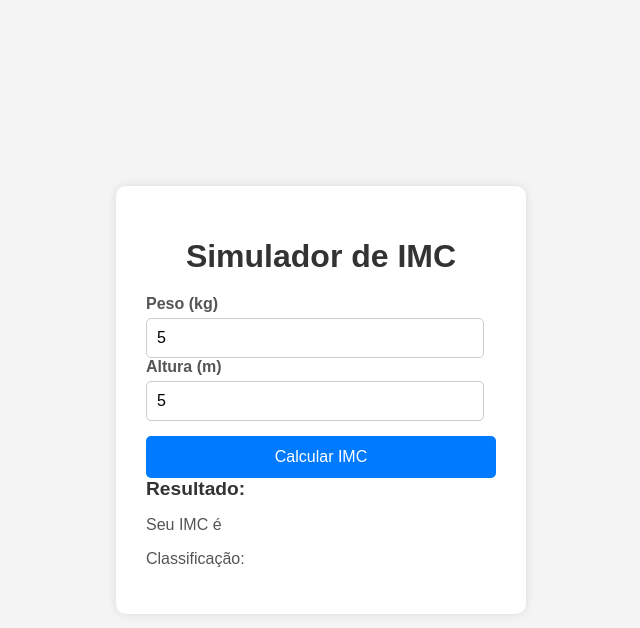
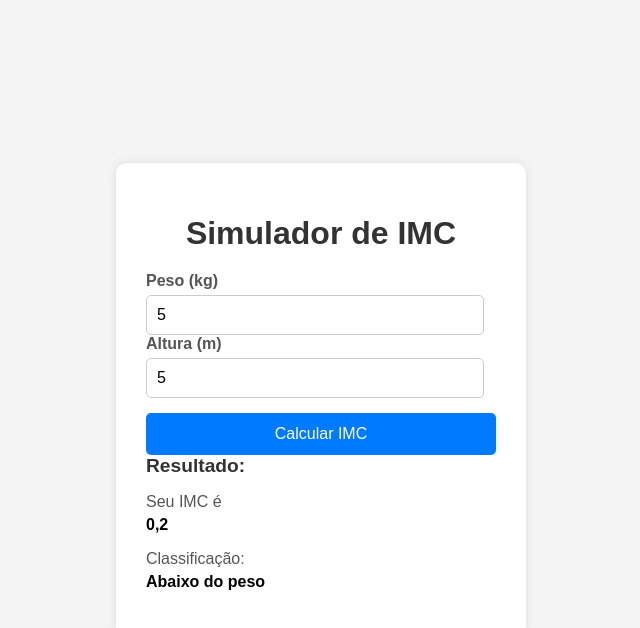
Before and after one commit to PaulaDias04/projeto-imc, a website: page src/index.html in a window 1280 px wide. Both pictures are taken after typing "5", "5" into the empty fields and a click on the button "Calcular IMC". Shown: the whole page, without its empty margins (319-959 px from the left). Drawn offline with Linux system fonts and the light colour scheme.

Commit message:
Correção da margem do body e adicão do script.js

```diff
--- a/src/script.js
+++ b/src/script.js
@@ -0,0 +1,35 @@
+document.addEventListener('DOMContentLoaded', () => {
+    const pesoInput = document.getElementById('peso');
+    const alturaInput = document.getElementById('altura');
+    const calcularBotao = document.getElementById('calcular');
+    const imcValorSpan = document.getElementById('imc-valor');
+    const imcClassificacaoSpan = document.getElementById('imc-classificacao');
+    const resultadoDiv = document.getElementById('resultado');
+
+    const calcularIMC = () => {
+        const peso = parseFloat(pesoInput.value);
+        const altura = parseFloat(alturaInput.value);
+
+        if (isNaN(peso) || isNaN(altura) || peso <= 0 || altura <= 0) {
+            alert('Por favor, insira um peso e altura válidos.');
+            return;
+        }
+
+        const imc = peso / (altura * altura);
+        imcValorSpan.textContent = imc.toFixed(1).replace('.', ',');
+        resultadoDiv.style.display = 'block';
+        imcClassificacaoSpan.textContent = obterClassificacaoIMC(imc);
+    };
+
+    const obterClassificacaoIMC = (imc) => {
+        if (imc < 18.5) return 'Abaixo do peso';
+        if (imc < 25) return 'Peso normal';
+        if (imc < 30) return 'Sobrepeso';
+        if (imc < 35) return 'Obesidade grau I';
+        if (imc < 40) return 'Obesidade grau II';
+        return 'Obesidade grau III';
+    };
+
+    calcularBotao.addEventListener('click', calcularIMC);
+    resultadoDiv.style.display = 'none';
+});
--- a/src/style.css
+++ b/src/style.css
@@ -15,6 +15,7 @@
     box-shadow: 0 0 10px rgba(0, 0, 0, 0.1);
     padding: 30px;
     width: 350px;
+    margin: 20px;
 }
 
 .container h1 {
@@ -72,10 +73,8 @@
 
 .container #imc-valor {
     font-weight: bold;
-    color: #007bff;
 }
 
 .container #imc-classificacao {
     font-weight: bold;
-    color: #28a745;
 }
```
